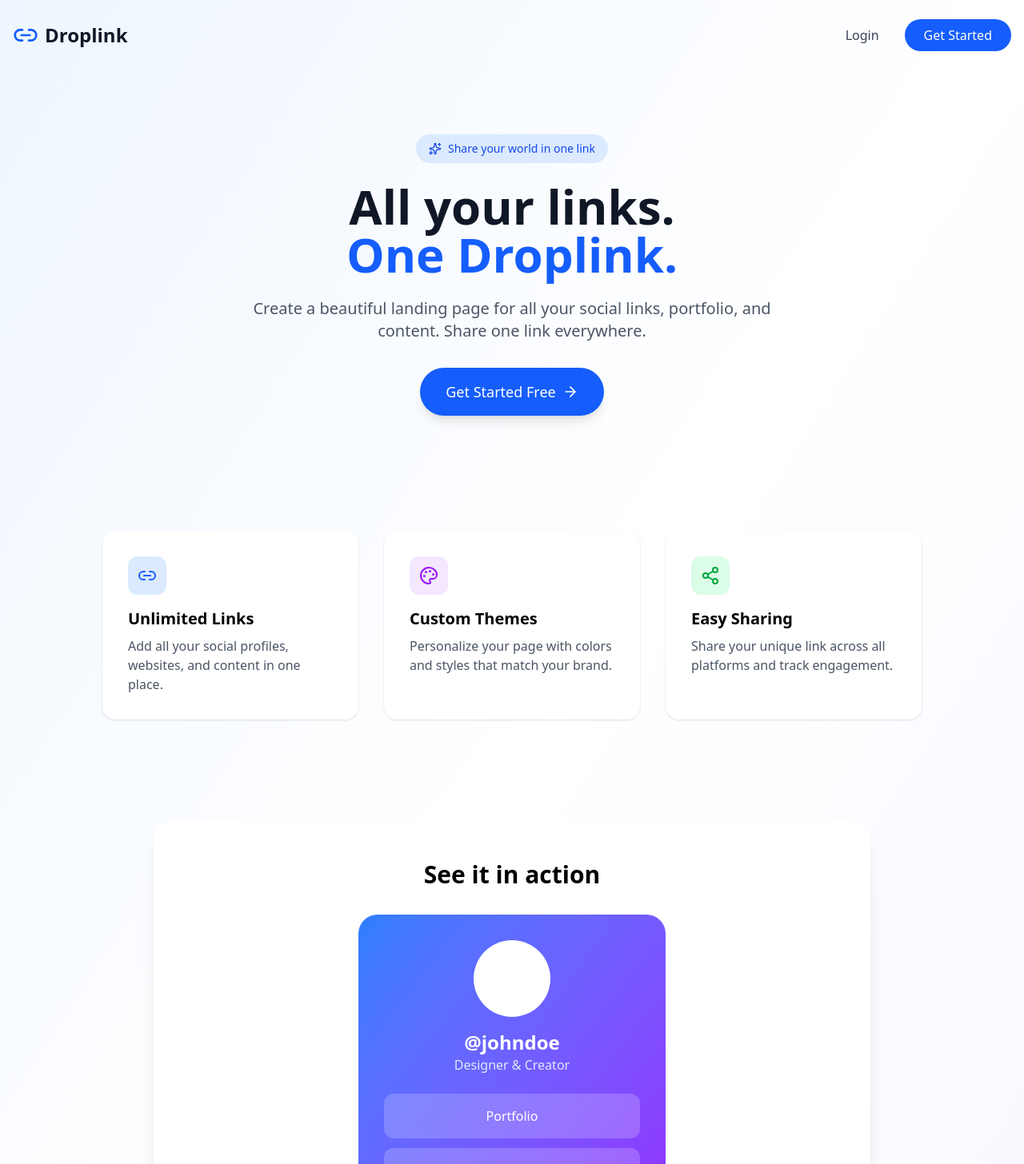
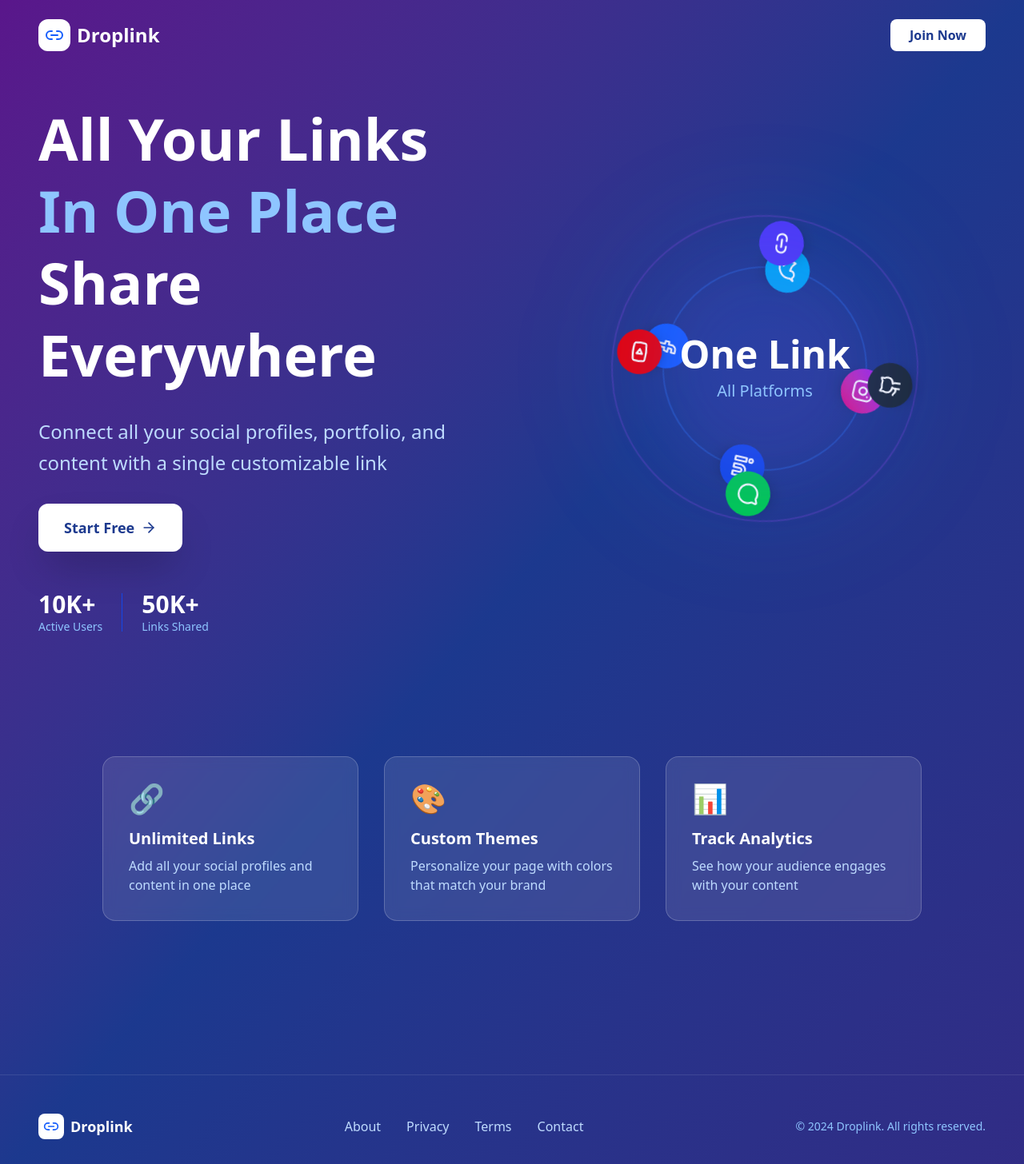
Before and after one commit to thomas-chacko/Droplink, a Next.js app: page / in a window 1280 px wide. Shown: the top 1456 px of the page at 80% size. Built offline with nearby package versions, Linux system fonts and the light colour scheme.

Commit message:
landing page update

```diff
--- a/app/globals.css
+++ b/app/globals.css
@@ -1 +1,27 @@
 @import "tailwindcss";
+
+@keyframes spin-slow {
+  from {
+    transform: rotate(0deg);
+  }
+  to {
+    transform: rotate(360deg);
+  }
+}
+
+@keyframes spin-reverse {
+  from {
+    transform: rotate(360deg);
+  }
+  to {
+    transform: rotate(0deg);
+  }
+}
+
+.animate-spin-slow {
+  animation: spin-slow 20s linear infinite;
+}
+
+.animate-spin-reverse {
+  animation: spin-reverse 25s linear infinite;
+}
--- a/app/page.tsx
+++ b/app/page.tsx
@@ -1,120 +1,180 @@
 import Link from 'next/link';
-import { ArrowRight, Link2, Palette, Share2, Sparkles } from 'lucide-react';
+import { ArrowRight, Link2, Instagram, Facebook, Twitter, Linkedin, Youtube, Github, MessageCircle } from 'lucide-react';
 
 export default function LandingPage() {
   return (
-    <div className="min-h-screen bg-linear-to-br from-blue-50 via-white to-purple-50">
+    <div className="min-h-screen bg-linear-to-br from-purple-900 via-blue-900 to-indigo-900 overflow-hidden">
       {/* Header */}
-      <header className="container mx-auto px-4 py-6 flex justify-between items-center">
+      <header className="container mx-auto px-6 md:px-8 lg:px-12 py-6 flex justify-between items-center relative z-10">
         <div className="flex items-center gap-2">
-          <Link2 className="w-8 h-8 text-blue-600" />
-          <span className="text-2xl font-bold text-gray-900">Droplink</span>
+          <div className="w-10 h-10 bg-white rounded-xl flex items-center justify-center">
+            <Link2 className="w-6 h-6 text-blue-600" />
           </div>
-        <div className="flex gap-4">
-          <Link href="/login" className="px-4 py-2 text-gray-700 hover:text-blue-600 transition">
-            Login
-          </Link>
-          <Link href="/signup" className="px-6 py-2 bg-blue-600 text-white rounded-full hover:bg-blue-700 transition">
-            Get Started
+          <span className="text-2xl font-bold text-white">Droplink</span>
+        </div>
+        <div className="flex gap-3">
+          <Link href="/login" className="px-6 py-2 bg-white text-blue-900 rounded-lg hover:bg-blue-50 transition font-semibold">
+            Join Now
           </Link>
         </div>
       </header>
 
       {/* Hero Section */}
-      <section className="container mx-auto px-4 py-20 text-center">
-        <div className="max-w-4xl mx-auto">
-          <div className="inline-flex items-center gap-2 px-4 py-2 bg-blue-100 text-blue-700 rounded-full mb-6">
-            <Sparkles className="w-4 h-4" />
-            <span className="text-sm font-medium">Share your world in one link</span>
-          </div>
-
-          <h1 className="text-6xl font-bold text-gray-900 mb-6">
-            All your links.<br />
-            <span className="text-blue-600">One Droplink.</span>
+      <section className="container mx-auto px-6 md:px-8 lg:px-12 py-10 md:py-24 lg:py-10">
+        <div className="grid lg:grid-cols-2 gap-16 lg:gap-20 items-center min-h-[600px]">
+          {/* Left Side - Text Content */}
+          <div className="text-white space-y-8 relative z-10 px-4 md:px-0">
+            <h1 className="text-5xl md:text-6xl lg:text-7xl font-bold leading-tight">
+              All Your Links
+              <br />
+              <span className="text-blue-300">In One Place</span>
+              <br />
+              Share Everywhere
             </h1>
 
-          <p className="text-xl text-gray-600 mb-8 max-w-2xl mx-auto">
-            Create a beautiful landing page for all your social links, portfolio, and content.
-            Share one link everywhere.
+            <p className="text-xl md:text-2xl text-blue-200 max-w-xl leading-relaxed">
+              Connect all your social profiles, portfolio, and content with a single customizable link
             </p>
 
             <Link
               href="/signup"
-            className="inline-flex items-center gap-2 px-8 py-4 bg-blue-600 text-white text-lg rounded-full hover:bg-blue-700 transition shadow-lg hover:shadow-xl"
+              className="inline-flex items-center gap-2 px-8 py-4 bg-white text-blue-900 text-lg font-bold rounded-xl hover:bg-blue-50 transition shadow-2xl hover:shadow-blue-500/50 hover:scale-105 transform"
             >
-            Get Started Free
+              Start Free
               <ArrowRight className="w-5 h-5" />
             </Link>
+
+            <div className="flex items-center gap-6 pt-4">
+              <div>
+                <div className="text-3xl font-bold">10K+</div>
+                <div className="text-blue-300 text-sm">Active Users</div>
               </div>
-      </section>
-
-      {/* Features */}
-      <section className="container mx-auto px-4 py-16">
-        <div className="grid md:grid-cols-3 gap-8 max-w-5xl mx-auto">
-          <div className="bg-white p-8 rounded-2xl shadow-sm hover:shadow-md transition">
-            <div className="w-12 h-12 bg-blue-100 rounded-xl flex items-center justify-center mb-4">
-              <Link2 className="w-6 h-6 text-blue-600" />
+              <div className="w-px h-12 bg-blue-700"></div>
+              <div>
+                <div className="text-3xl font-bold">50K+</div>
+                <div className="text-blue-300 text-sm">Links Shared</div>
               </div>
-            <h3 className="text-xl font-semibold mb-2">Unlimited Links</h3>
-            <p className="text-gray-600">Add all your social profiles, websites, and content in one place.</p>
+            </div>
           </div>
 
-          <div className="bg-white p-8 rounded-2xl shadow-sm hover:shadow-md transition">
-            <div className="w-12 h-12 bg-purple-100 rounded-xl flex items-center justify-center mb-4">
-              <Palette className="w-6 h-6 text-purple-600" />
-            </div>
-            <h3 className="text-xl font-semibold mb-2">Custom Themes</h3>
-            <p className="text-gray-600">Personalize your page with colors and styles that match your brand.</p>
+          {/* Right Side - Animated Rings with Icons */}
+          <div className="relative flex items-center justify-center h-[400px] lg:h-[600px]">
+            {/* Center Text */}
+            <div className="absolute z-20 text-center">
+              <div className="text-5xl font-bold text-white mb-2">One Link</div>
+              <div className="text-xl text-blue-300">All Platforms</div>
             </div>
 
-          <div className="bg-white p-8 rounded-2xl shadow-sm hover:shadow-md transition">
-            <div className="w-12 h-12 bg-green-100 rounded-xl flex items-center justify-center mb-4">
-              <Share2 className="w-6 h-6 text-green-600" />
+            {/* Ring 1 - Inner */}
+            <div className="absolute w-64 h-64 border-2 border-blue-500/30 rounded-full animate-spin-slow">
+              {/* Instagram */}
+              <div className="absolute top-0 left-1/2 -translate-x-1/2 -translate-y-1/2">
+                <div className="w-14 h-14 bg-linear-to-br from-purple-600 to-pink-600 rounded-full flex items-center justify-center shadow-lg hover:scale-110 transition">
+                  <Instagram className="w-7 h-7 text-white" />
                 </div>
-            <h3 className="text-xl font-semibold mb-2">Easy Sharing</h3>
-            <p className="text-gray-600">Share your unique link across all platforms and track engagement.</p>
+              </div>
+
+              {/* Facebook */}
+              <div className="absolute bottom-0 left-1/2 -translate-x-1/2 translate-y-1/2">
+                <div className="w-14 h-14 bg-blue-600 rounded-full flex items-center justify-center shadow-lg hover:scale-110 transition">
+                  <Facebook className="w-7 h-7 text-white" />
+                </div>
+              </div>
+
+              {/* Twitter */}
+              <div className="absolute left-0 top-1/2 -translate-x-1/2 -translate-y-1/2">
+                <div className="w-14 h-14 bg-sky-500 rounded-full flex items-center justify-center shadow-lg hover:scale-110 transition">
+                  <Twitter className="w-7 h-7 text-white" />
+                </div>
+              </div>
+
+              {/* LinkedIn */}
+              <div className="absolute right-0 top-1/2 translate-x-1/2 -translate-y-1/2">
+                <div className="w-14 h-14 bg-blue-700 rounded-full flex items-center justify-center shadow-lg hover:scale-110 transition">
+                  <Linkedin className="w-7 h-7 text-white" />
+                </div>
+              </div>
+            </div>
+
+            {/* Ring 2 - Outer */}
+            <div className="absolute w-96 h-96 border-2 border-purple-500/20 rounded-full animate-spin-reverse">
+              {/* YouTube */}
+              <div className="absolute top-8 left-1/2 -translate-x-1/2 -translate-y-1/2">
+                <div className="w-14 h-14 bg-red-600 rounded-full flex items-center justify-center shadow-lg hover:scale-110 transition">
+                  <Youtube className="w-7 h-7 text-white" />
+                </div>
+              </div>
+
+              {/* GitHub */}
+              <div className="absolute bottom-8 left-1/2 -translate-x-1/2 translate-y-1/2">
+                <div className="w-14 h-14 bg-gray-800 rounded-full flex items-center justify-center shadow-lg hover:scale-110 transition">
+                  <Github className="w-7 h-7 text-white" />
+                </div>
+              </div>
+
+              {/* WhatsApp */}
+              <div className="absolute left-8 top-1/2 -translate-x-1/2 -translate-y-1/2">
+                <div className="w-14 h-14 bg-green-500 rounded-full flex items-center justify-center shadow-lg hover:scale-110 transition">
+                  <MessageCircle className="w-7 h-7 text-white" />
+                </div>
+              </div>
+
+              {/* Link Icon */}
+              <div className="absolute right-8 top-1/2 translate-x-1/2 -translate-y-1/2">
+                <div className="w-14 h-14 bg-indigo-600 rounded-full flex items-center justify-center shadow-lg hover:scale-110 transition">
+                  <Link2 className="w-7 h-7 text-white" />
+                </div>
+              </div>
+            </div>
+
+            {/* Glow Effects */}
+            <div className="absolute w-96 h-96 bg-blue-500/10 rounded-full blur-3xl"></div>
+            <div className="absolute w-64 h-64 bg-purple-500/10 rounded-full blur-2xl"></div>
           </div>
         </div>
       </section>
 
-      {/* Preview Section */}
-      <section className="container mx-auto px-4 py-16">
-        <div className="max-w-4xl mx-auto bg-white rounded-3xl shadow-xl p-8 md:p-12">
-          <h2 className="text-3xl font-bold text-center mb-8">See it in action</h2>
-
-          <div className="max-w-sm mx-auto bg-linear-to-br from-blue-500 to-purple-600 rounded-3xl p-8 text-white">
-            <div className="flex flex-col items-center mb-6">
-              <div className="w-24 h-24 bg-white rounded-full mb-4"></div>
-              <h3 className="text-2xl font-bold">@johndoe</h3>
-              <p className="text-blue-100">Designer & Creator</p>
+      {/* Features Section */}
+      <section className="container mx-auto px-6 md:px-8 lg:px-12 py-10 md:py-28">
+        <div className="grid md:grid-cols-3 gap-8 max-w-5xl mx-auto">
+          <div className="bg-white/10 backdrop-blur-sm p-8 rounded-2xl border border-white/20 hover:bg-white/15 transition">
+            <div className="text-4xl mb-4">🔗</div>
+            <h3 className="text-xl font-semibold text-white mb-2">Unlimited Links</h3>
+            <p className="text-blue-200">Add all your social profiles and content in one place</p>
           </div>
 
-            <div className="space-y-3">
-              {['Portfolio', 'Instagram', 'Twitter', 'YouTube'].map((link) => (
-                <div key={link} className="bg-white/20 backdrop-blur-sm rounded-xl p-4 text-center font-medium hover:bg-white/30 transition cursor-pointer">
-                  {link}
+          <div className="bg-white/10 backdrop-blur-sm p-8 rounded-2xl border border-white/20 hover:bg-white/15 transition">
+            <div className="text-4xl mb-4">🎨</div>
+            <h3 className="text-xl font-semibold text-white mb-2">Custom Themes</h3>
+            <p className="text-blue-200">Personalize your page with colors that match your brand</p>
           </div>
-              ))}
-            </div>
+
+          <div className="bg-white/10 backdrop-blur-sm p-8 rounded-2xl border border-white/20 hover:bg-white/15 transition">
+            <div className="text-4xl mb-4">📊</div>
+            <h3 className="text-xl font-semibold text-white mb-2">Track Analytics</h3>
+            <p className="text-blue-200">See how your audience engages with your content</p>
           </div>
         </div>
       </section>
 
       {/* Footer */}
-      <footer className="container mx-auto px-4 py-12 mt-20 border-t">
-        <div className="flex flex-col md:flex-row justify-between items-center gap-4">
+      <footer className="container mx-auto px-6 md:px-8 lg:px-12 py-12 border-t border-white/10 mt-20">
+        <div className="flex flex-col md:flex-row justify-between items-center gap-6">
           <div className="flex items-center gap-2">
-            <Link2 className="w-6 h-6 text-blue-600" />
-            <span className="text-xl font-bold text-gray-900">Droplink</span>
+            <div className="w-8 h-8 bg-white rounded-lg flex items-center justify-center">
+              <Link2 className="w-5 h-5 text-blue-600" />
+            </div>
+            <span className="text-lg font-bold text-white">Droplink</span>
           </div>
 
-          <div className="flex gap-6 text-gray-600">
-            <Link href="#" className="hover:text-blue-600 transition">About</Link>
-            <Link href="#" className="hover:text-blue-600 transition">Privacy Policy</Link>
-            <Link href="#" className="hover:text-blue-600 transition">Contact</Link>
+          <div className="flex gap-8 text-blue-200">
+            <Link href="#" className="hover:text-white transition">About</Link>
+            <Link href="#" className="hover:text-white transition">Privacy</Link>
+            <Link href="#" className="hover:text-white transition">Terms</Link>
+            <Link href="#" className="hover:text-white transition">Contact</Link>
           </div>
 
-          <p className="text-gray-500 text-sm">© 2024 Droplink. All rights reserved.</p>
+          <p className="text-blue-300 text-sm">© 2024 Droplink. All rights reserved.</p>
         </div>
       </footer>
     </div>
```
Also changed, not shown: 1 other file (tests, documents, lock files or other folders). Lines whose indentation alone changed are shown as unchanged.
